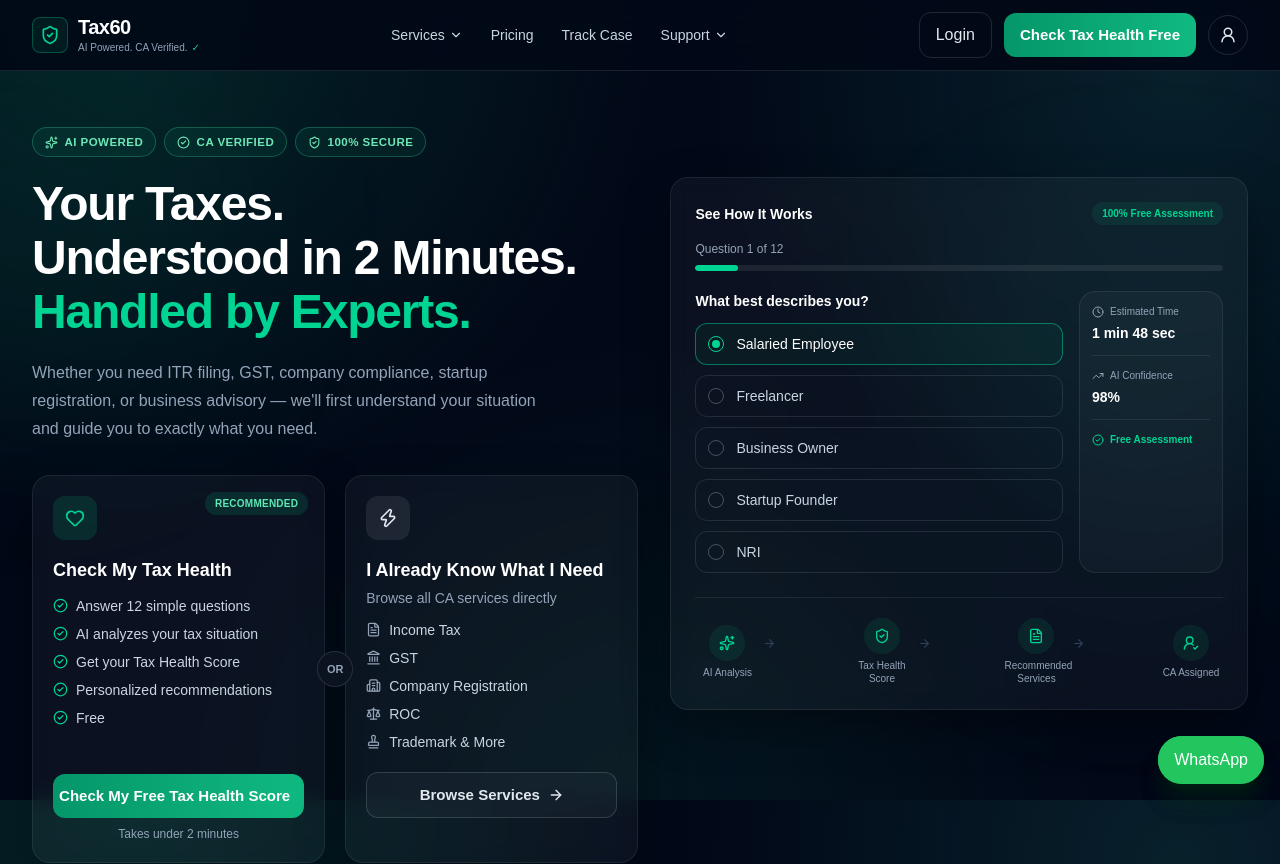
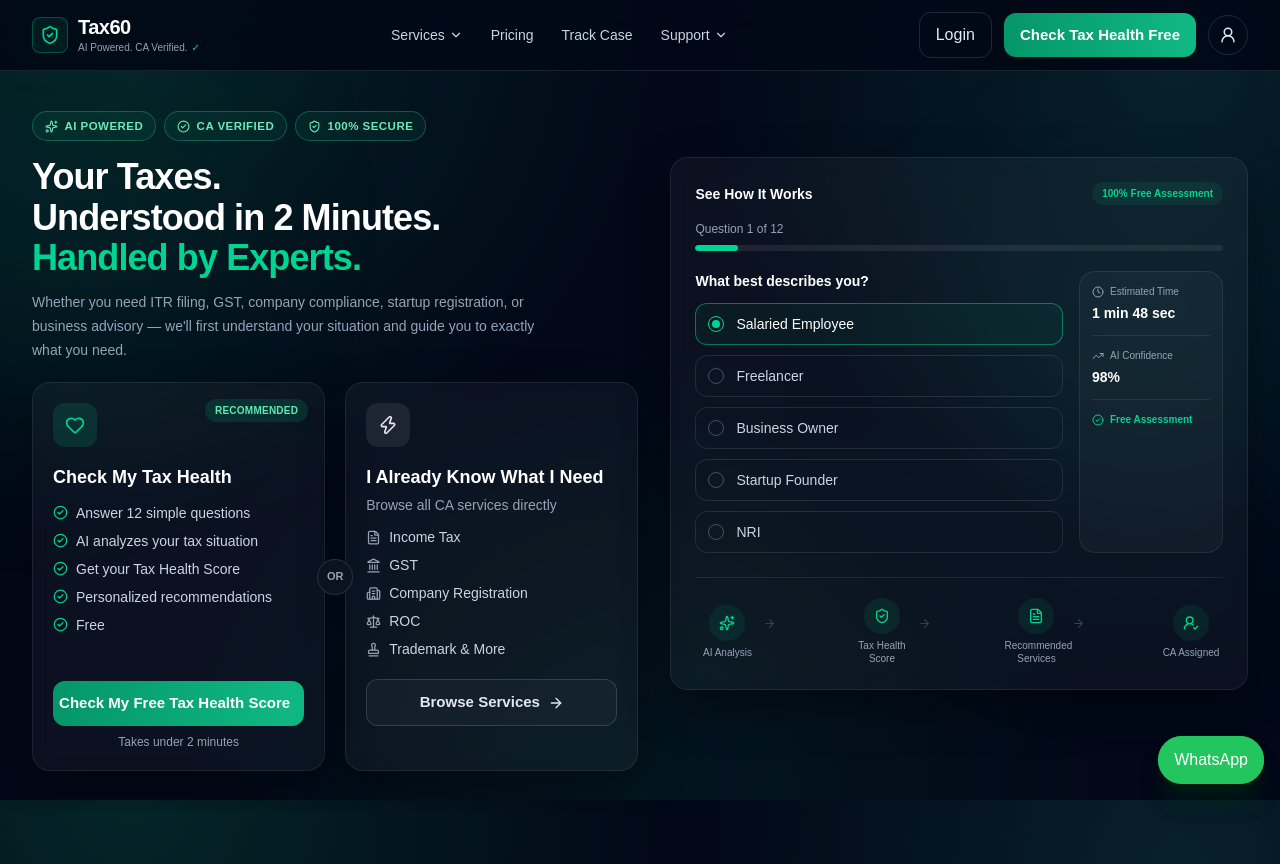
Before and after one commit to nithinreddyavula/taxin60sec, a Next.js app: page / in a window 1280 px wide. Shown: the top 864 px of the page. Built offline with nearby package versions, Linux system fonts and the light colour scheme.

Commit message:
fix hero page

```diff
--- a/sections/Hero.tsx
+++ b/sections/Hero.tsx
@@ -51,7 +51,7 @@
 
 export default function Hero() {
   return (
-    <section className="relative overflow-hidden py-10 md:py-14">
+    <section className="relative overflow-hidden py-8 md:py-10">
       <div
         className="pointer-events-none absolute -left-32 top-0 h-72 w-72 rounded-full bg-emerald-500/10 blur-[130px]"
         aria-hidden="true"
@@ -62,7 +62,7 @@
       />
 
       <div className="container-main relative">
-        <div className="mb-5 flex flex-wrap gap-2">
+        <div className="mb-4 flex flex-wrap gap-2">
           <span className="badge-pill"><Sparkles size={13} /> AI POWERED</span>
           <span className="badge-pill"><CheckCircle2 size={13} /> CA VERIFIED</span>
           <span className="badge-pill"><ShieldCheck size={13} /> 100% SECURE</span>
@@ -71,7 +71,7 @@
         <div className="grid items-start gap-8 lg:grid-cols-[1.05fr_1fr]">
           {/* Left: headline + choice cards */}
           <div>
-            <h1 className="max-w-xl text-4xl font-bold leading-[1.12] tracking-tight text-white sm:text-5xl">
+            <h1 className="max-w-xl text-3xl font-bold leading-[1.12] tracking-tight text-white sm:text-4xl">
               Your Taxes.
               <br />
               Understood in 2 Minutes.
@@ -79,13 +79,13 @@
               <span className="text-emerald-400">Handled by Experts.</span>
             </h1>
 
-            <p className="mt-5 max-w-lg text-base leading-7 text-secondary">
+            <p className="mt-3 max-w-lg text-sm leading-6 text-secondary">
               Whether you need ITR filing, GST, company compliance, startup
               registration, or business advisory — we&apos;ll first understand
               your situation and guide you to exactly what you need.
             </p>
 
-            <div className="relative mt-8 grid items-stretch gap-5 sm:grid-cols-2">
+            <div className="relative mt-5 grid items-stretch gap-5 sm:grid-cols-2">
               {/* Card 1: Check My Tax Health */}
               <div className="card-dark relative flex h-full flex-col border-emerald-400/40 bg-emerald-500/[.04] p-5">
                 <span className="absolute right-4 top-4 rounded-full bg-emerald-500/15 px-2.5 py-1 text-[10px] font-bold tracking-wide text-emerald-300">
```
